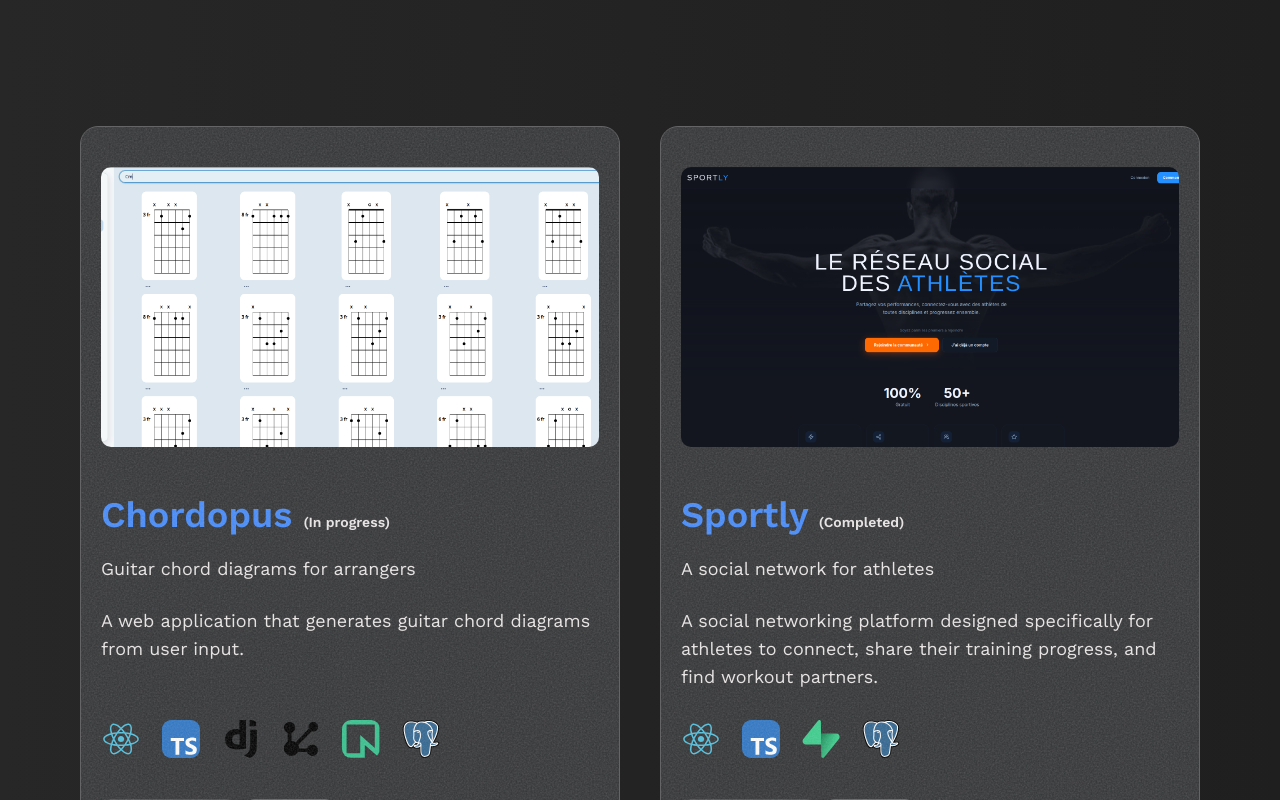
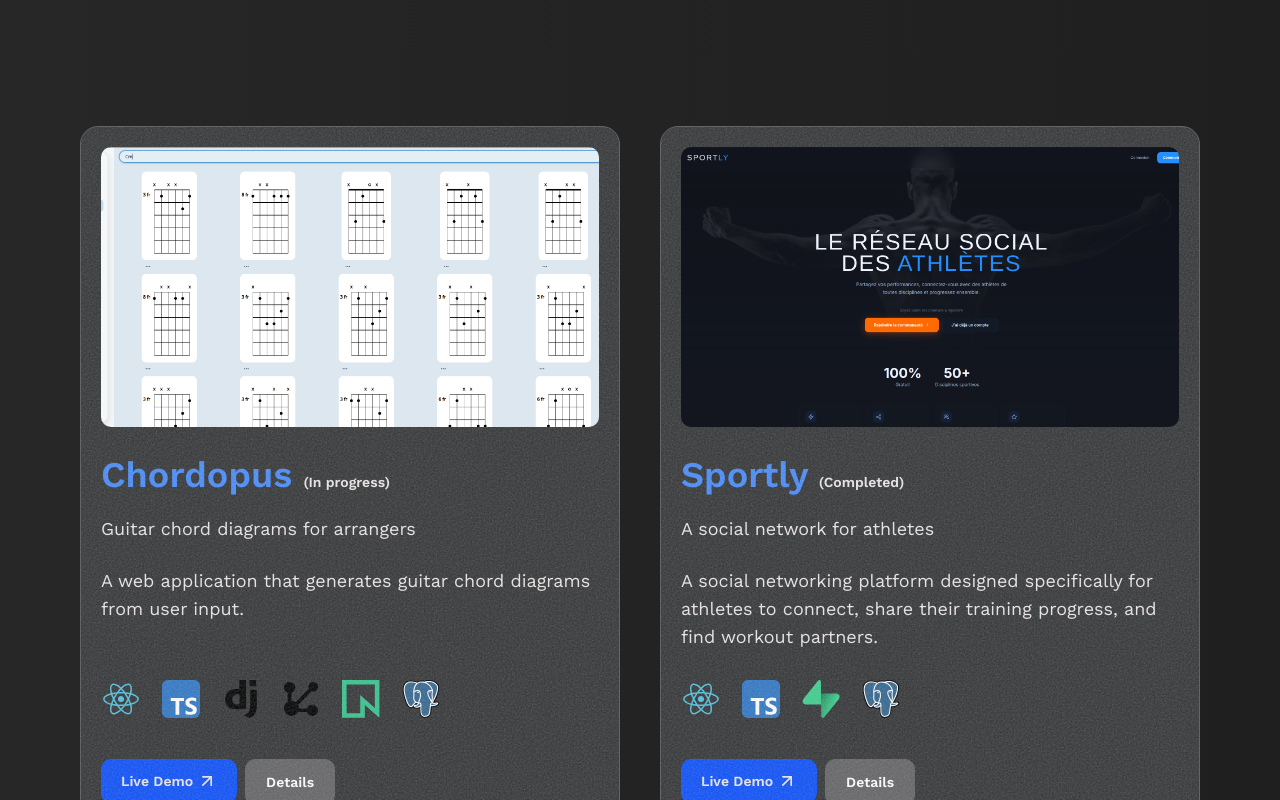
Before and after one commit to MarcSmg/portfolio-v2, a Next.js app: page / in a window 1280 px wide. Shown: the part 6300-7100 px from the top of the page. Built offline with nearby package versions, Linux system fonts and the light colour scheme.

Commit message:
feat: adjusted spacement in ProjectCard spacing

```diff
--- a/src/components/project/ProjectCard.tsx
+++ b/src/components/project/ProjectCard.tsx
@@ -33,16 +33,16 @@ const ProjectCard = ({ project, onOpenDetails, isContainerVisible }: ProjectProp
           opacity-0
           relative overflow-hidden
           w-full h-full
-          bg-ui-surface border border-brand-muted px-5 py-10 rounded-2xl
+          bg-ui-surface border border-brand-muted p-5  rounded-2xl
           shadow-brand-emphasis
           hover:-translate-y-1/ hover:shadow-lg/90 transition-all duration-300
           `}
         onMouseEnter={() => setIsHovered(true)}
         onMouseLeave={() => setIsHovered(false)}
       >
-        <NoiseTexture opacity={0.2} />
+        <NoiseTexture opacity={0.25} />
         <div className="flex flex-col gap-2 h-full">
-          <div className="relative w-full rounded-lg overflow-hidden aspect-video mb-10">
+          <div className="relative w-full rounded-lg overflow-hidden aspect-video mb-5">
             <Image src={`/images/projects/${project.slug}/preview.png`} alt={project.name} fill sizes="(max-width: 1024px) 100vw, 500px" className={`object-cover hover:scale-105 ${isHovered ? 'scale-105' : 'scale-100'} transition-transform duration-300`} />
           </div>
           <div className="flex flex-col gap-2">
@@ -61,7 +61,7 @@ const ProjectCard = ({ project, onOpenDetails, isContainerVisible }: ProjectProp
               {project.tech.map((t) =>
                 <Image
                   key={t}
-                  className={"rounded-lg p-px h-10 w-auto"}
+                  className={"p-px h-10 w-auto"}
                   src={iconMap[t.toLowerCase().replaceAll(' ', '')]}
                   alt=""
                   width={0}
```
